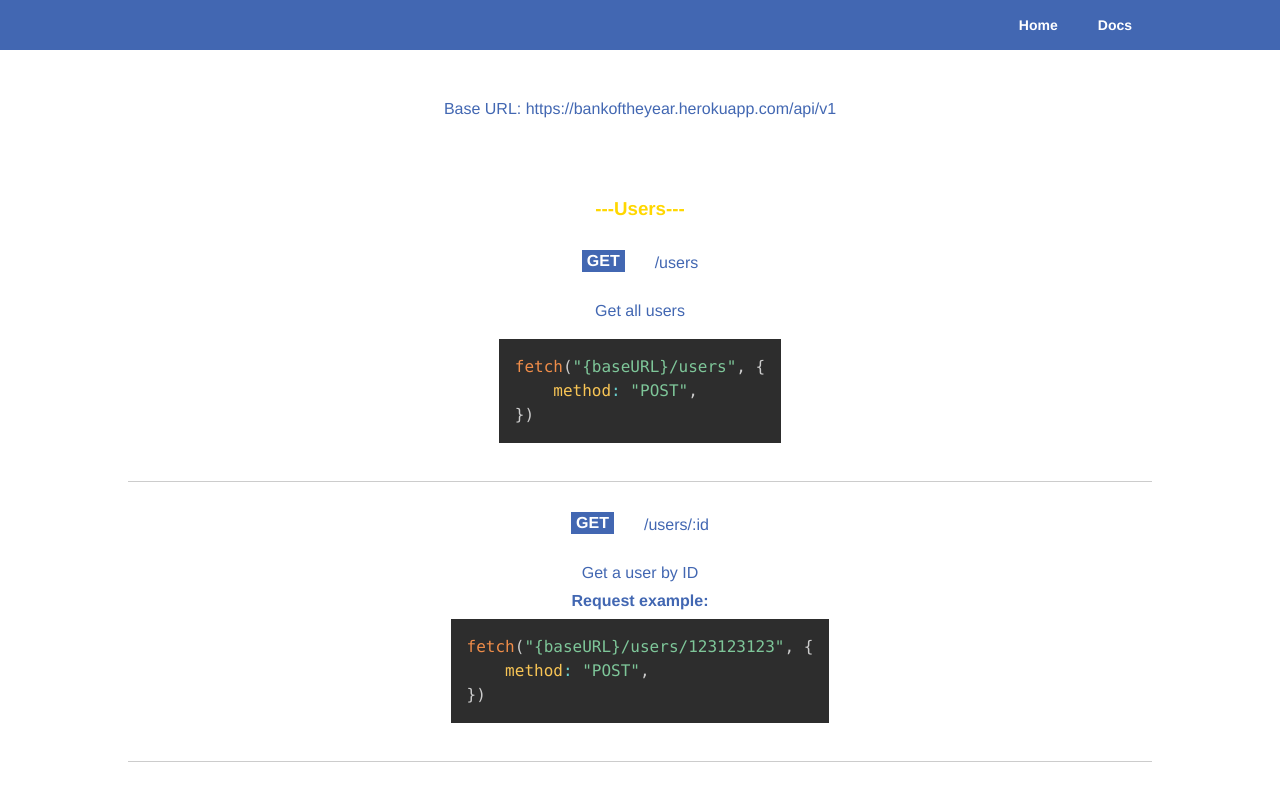
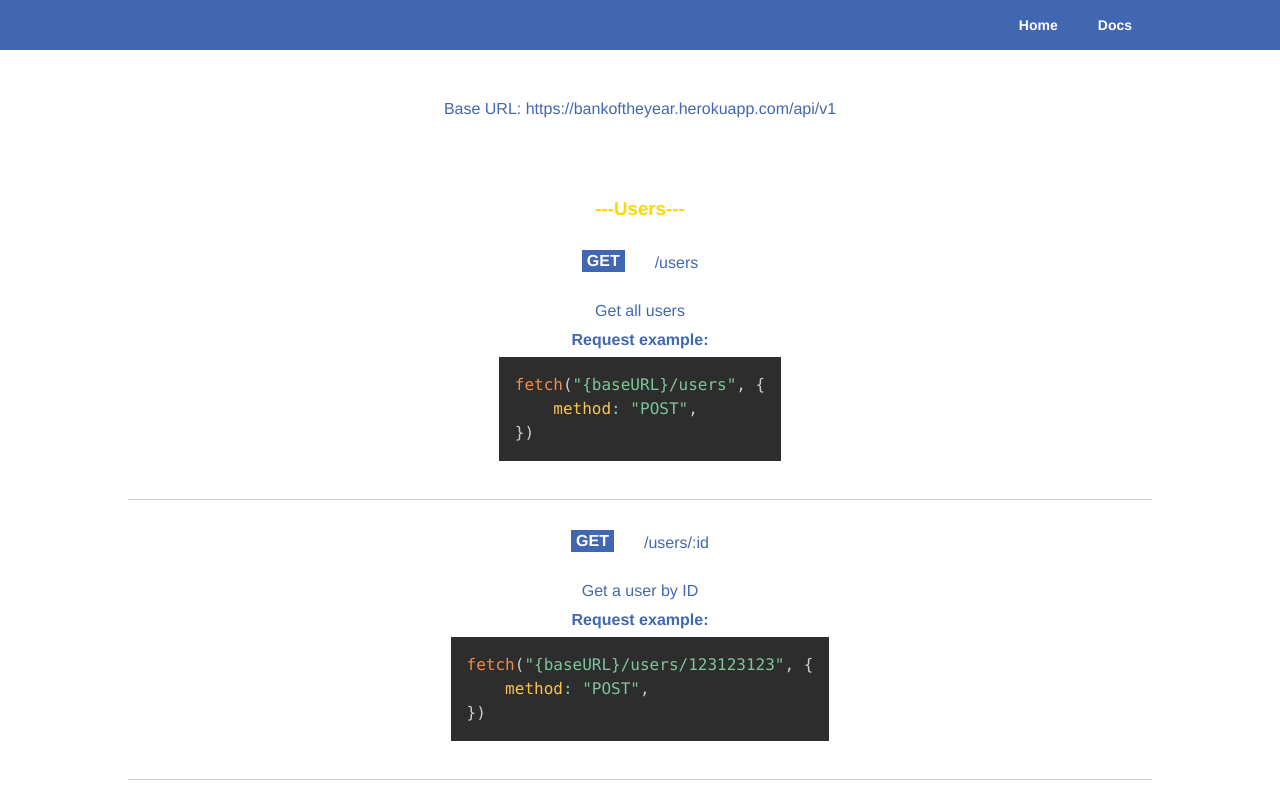
Before and after one commit to bnGil/bank-api2.0, a React (Create React App) app in the folder client/: page /api/v1 in a window 1280 px wide. Shown: the top 790 px of the page. Built offline with nearby package versions, Linux system fonts and the light colour scheme.

Commit message:
added a missing request example header

```diff
--- a/client/src/pages/docs/Docs.jsx
+++ b/client/src/pages/docs/Docs.jsx
@@ -20,6 +20,7 @@ function Docs() {
         method="GET"
         endpoint="/users"
         explanation="Get all users"
+        type="Request example:"
         code={getUsers}
       />
       <Example
```
